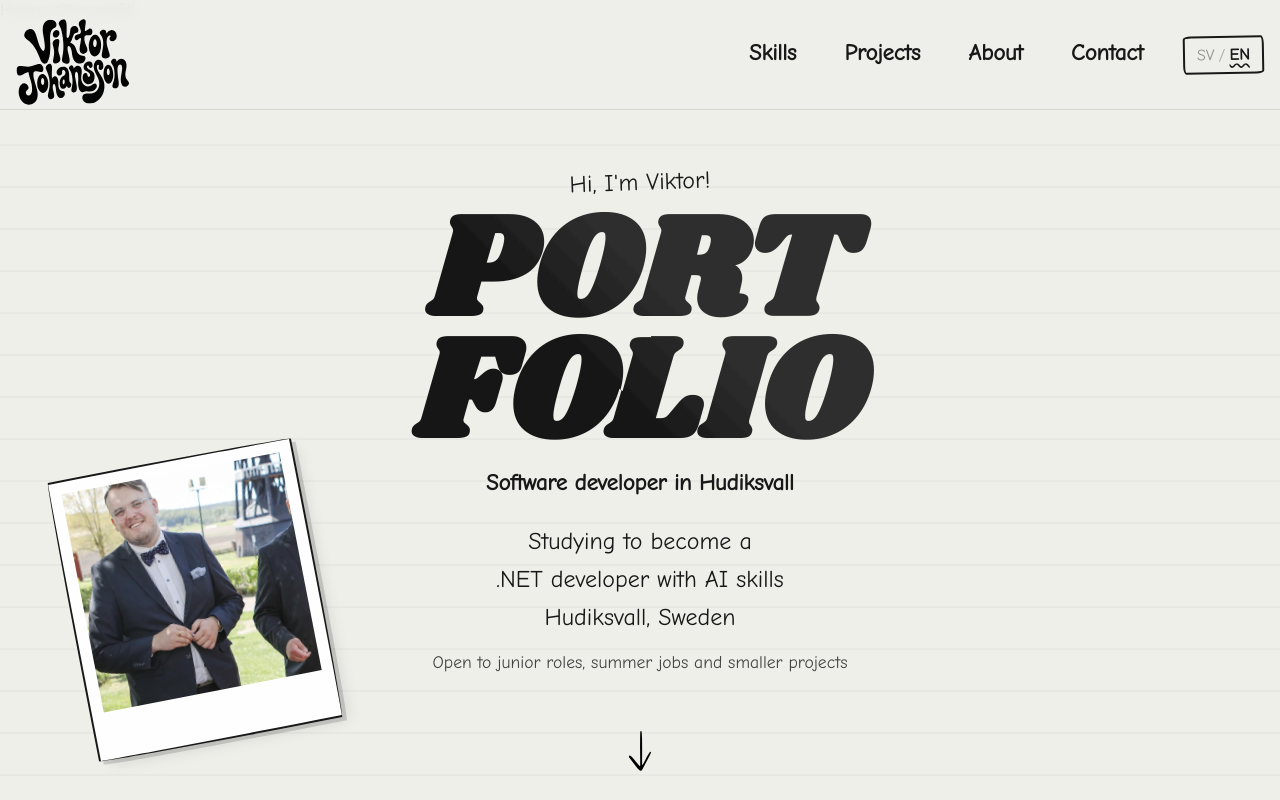
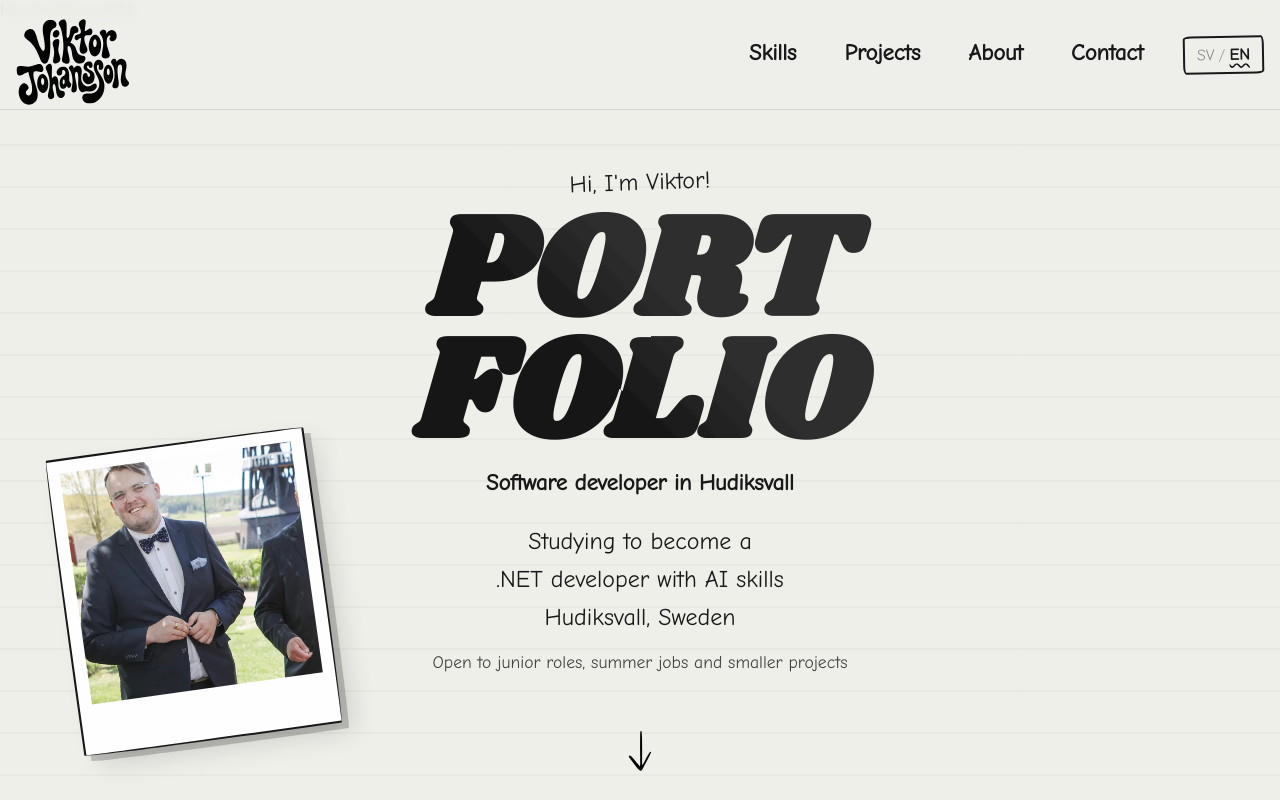
Before and after one commit to discovicke/portfolio-mono, a React (Vite) app: page / in a window 1280 px wide. In both pictures the pointer is over the element 195 px from the left and 600 px from the top of the page. Shown: the top 800 px of the page. Built offline with nearby package versions, Linux system fonts and the light colour scheme.

Commit message:
Restore lift and straighten effect on polaroid hover for all photos

```diff
--- a/src/components/Polaroid.css
+++ b/src/components/Polaroid.css
@@ -41,7 +41,7 @@
   transform: rotate(2deg);
 }
 
-.polaroid.is-interactive:hover {
+.polaroid:hover {
   transform: rotate(0deg) scale(1.05) translateY(-8px);
   box-shadow:
     6px 6px 0px 0px rgba(0, 0, 0, 0.2),
@@ -209,7 +209,7 @@
   transform: rotate(2deg);
 }
 
-.instant.is-interactive:hover {
+.instant:hover {
   transform: rotate(0deg) scale(1.08) translateY(-5px);
 }
 
```
